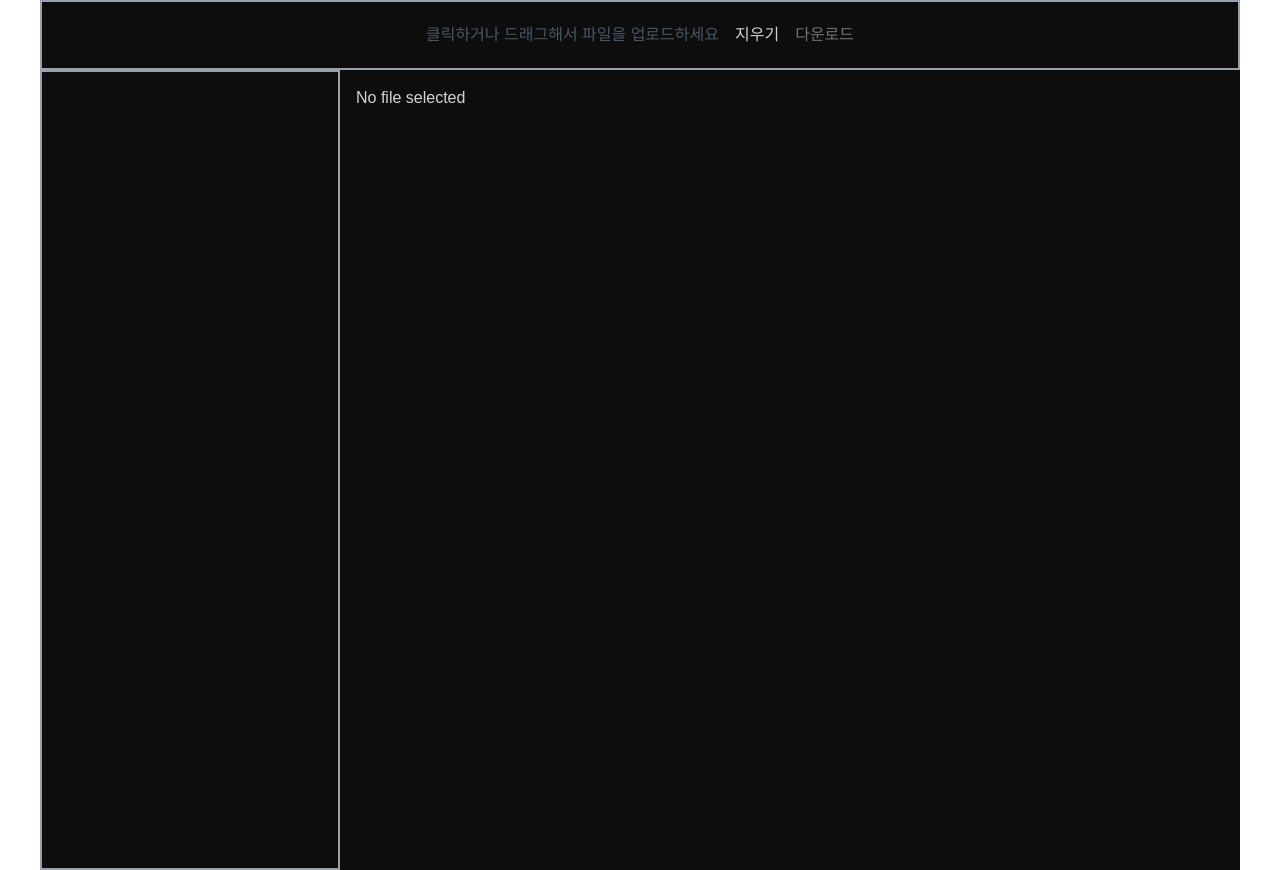
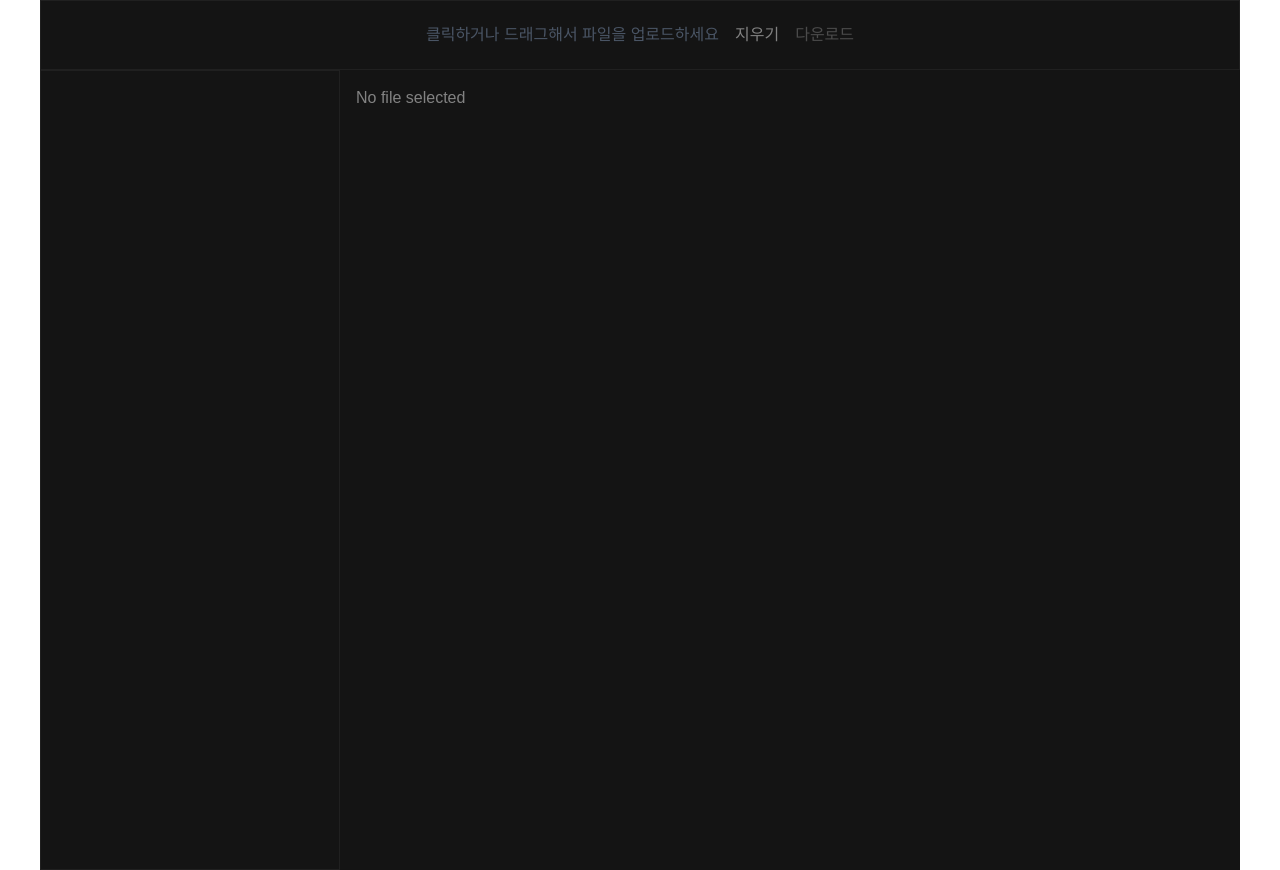
Before and after one commit to boozeal/coderabbit, a Next.js app: page / in a window 1280 px wide. Built offline with nearby package versions, Linux system fonts and the light colour scheme.

Commit message:
feat: add filter at buildTree logic

```diff
--- a/src/app/(_components)/FileTree.tsx
+++ b/src/app/(_components)/FileTree.tsx
@@ -1,6 +1,6 @@
 "use client";
 
-import { useState } from "react";
+import { useEffect, useState } from "react";
 
 type TreeNode = {
   name: string;
@@ -17,9 +17,12 @@ function TreeItem({
   onOpenFile: (filePath: string) => void;
 }) {
   const [isDirOpen, setIsDirOpen] = useState(false);
+  useEffect(() => {
+    console.log(node);
+  }, [node]);
 
   return (
-    <li className="px-2">
+    <li className="px-2 text-[16px]">
       {node.isDir ? (
         <div>
           <div
@@ -30,7 +33,7 @@ function TreeItem({
             {node.name}
           </div>
           {isDirOpen && node.children && (
-            <ul className="border-l border-gray-200 mx-2">
+            <ul className="border-l border-[#5A5A5A] mx-2">
               {node.children.map((child, idx) => (
                 <TreeItem key={idx} node={child} onOpenFile={onOpenFile} />
               ))}
@@ -57,7 +60,7 @@ export default function FileTree({
   onOpenFile: (filePath: string) => void;
 }) {
   return (
-    <div className="w-[300px] min-h-screen border-2 border-gray-400 overflow-y-auto">
+    <div className="w-[300px] min-h-screen border-1 border-[#202020] overflow-y-auto">
       <ul className="-ml-2">
         {nodes.map((node, idx) => (
           <TreeItem key={idx} node={node} onOpenFile={onOpenFile} />
--- a/src/app/(_components)/FileUploadHandler.tsx
+++ b/src/app/(_components)/FileUploadHandler.tsx
@@ -109,7 +109,7 @@ export default function FileUploadHander({
 
   return (
     <div
-      className="flex items-center justify-center gap-4 w-full h-[70px] border-2 border-gray-400"
+      className="flex items-center justify-center gap-4 w-full h-[70px] border-1 border-[#202020]"
       onDrop={handleDrop}
       onDragOver={handleDragOver}
       onDragLeave={handleDragLeave}
--- a/src/app/(_components)/Tabs.tsx
+++ b/src/app/(_components)/Tabs.tsx
@@ -19,7 +19,7 @@ export default function Tabs({
           className={`flex items-center justify-between p-2 min-w-[100px] max-w-[200px] ${
             file === selectedFile
               ? "bg-[#1E1E1E] text-[#EBCB8B]"
-              : "border-1 border-gray-400"
+              : "border-1 border-[#202020]"
           }`}
         >
           <span
--- a/src/app/page.tsx
+++ b/src/app/page.tsx
@@ -49,10 +49,6 @@ export default function Home() {
     setOpenFiles(newOpenFiles);
   };
 
-  useEffect(() => {
-    console.log(currentFilePath);
-  }, [currentFilePath]);
-
   const handleOpenFile = (filePath: string) => {
     if (!openFiles.includes(filePath)) {
       setOpenFiles([...openFiles, filePath]);
@@ -64,7 +60,12 @@ export default function Home() {
     const root: TreeNode[] = [];
 
     files.forEach(({ path, isDir }) => {
-      const parts = path.split("/");
+      const parts = path
+        .split("/")
+        .filter(
+          (part) =>
+            part !== "" && !part.startsWith(".") && !part.startsWith("__MACOSX")
+        );
       let currentLevel = root;
 
       parts.forEach((part, index) => {
@@ -122,7 +123,7 @@ export default function Home() {
   }, [zipFile]);
 
   return (
-    <div className="w-full max-w-[1200px] mx-auto min-h-screen flex flex-col bg-[#0D0D0D] text-[#d4d4d4]">
+    <div className="w-full max-w-[1200px] mx-auto min-h-screen flex flex-col bg-[#141414] text-[#828282]">
       <FileUploadHandler
         setFile={setZipFile}
         file={zipFile}
```
